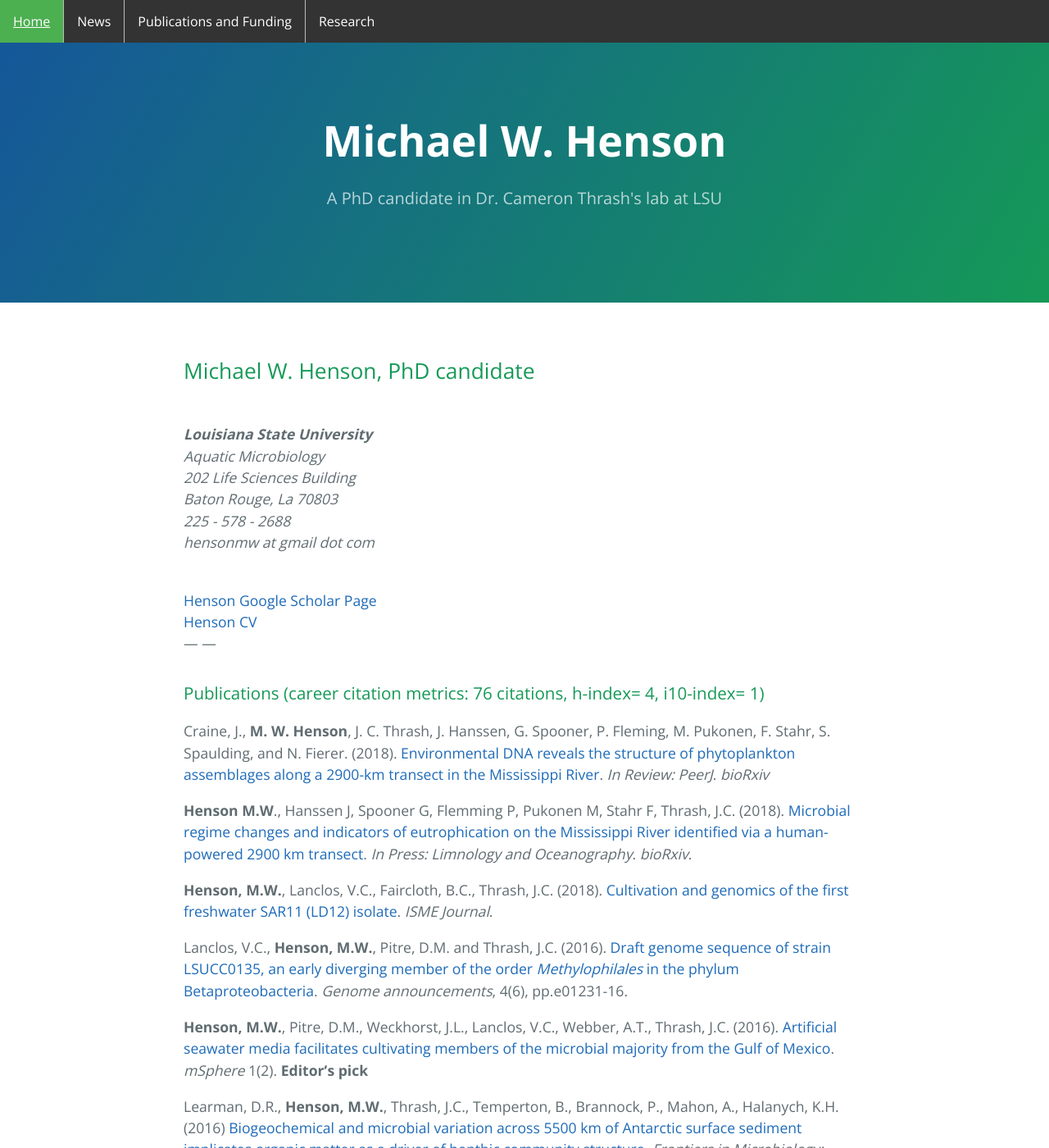
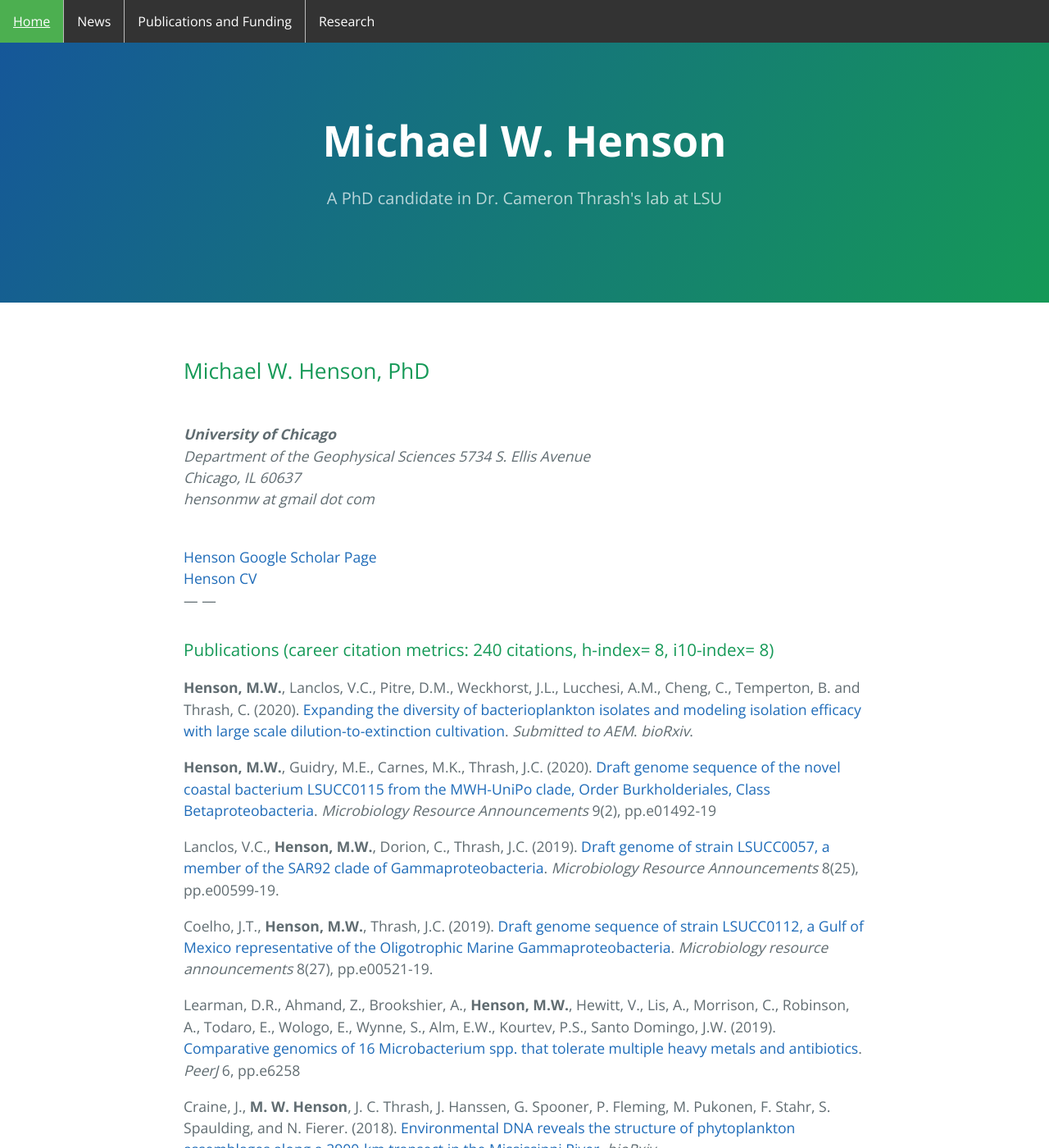
Before and after one commit to Hensonmw/hensonmw.github.io, a Jekyll site: the page built from Publications/index.md, in a window 1280 px wide and 1400 px high. Shown: the whole window at 82% size. Built offline with Jekyll 4.4.1, drawn with Linux system fonts in a browser that asks for light colours; comment, search, counter and statistics services are not loaded; some of the changed text lies outside the part shown.

Commit message:
updated pubs
added new pubs (2020)

```diff
--- a/Publications/index.md
+++ b/Publications/index.md
@@ -6,14 +6,13 @@ permalink: /Publications/
 <script type='text/javascript' src='https://d1bxh8uas1mnw7.cloudfront.net/assets/embed.js'></script>
 
 
-## Michael W. Henson, PhD candidate
+## Michael W. Henson, PhD
 
 <br>
-*__Louisiana State University__*
-*Aquatic Microbiology*
-*202 Life Sciences Building*
-*Baton Rouge, La 70803*
-*225 - 578 - 2688*
+*__University of Chicago__*
+*Department of the Geophysical Sciences*
+*5734 S. Ellis Avenue*
+*Chicago, IL 60637*
 *hensonmw at gmail dot com*
 
 <br>
@@ -25,55 +24,75 @@ permalink: /Publications/
 ---
 <br>
 
-### Publications (career citation metrics: 76 citations, h-index= 4, i10-index= 1)
+### Publications (career citation metrics: 240 citations, h-index= 8, i10-index= 8)
+
+<div style="float: right; padding-left: 15px" class='altmetric-embed' data-badge-type='donut' data-link-target='_blank' data-doi="10.1101/2020.04.17.046896"></div>
+
+**Henson, M.W.**, Lanclos, V.C., Pitre, D.M., Weckhorst, J.L., Lucchesi, A.M., Cheng, C., Temperton, B. and Thrash, C. (2020). [Expanding the diversity of bacterioplankton isolates and modeling isolation efficacy with large scale dilution-to-extinction cultivation](https://doi.org/10.1101/2020.04.17.046896){:target="_blank"}. *Submitted to AEM*. *bioRxiv*.
+
+<div style="float: right; padding-left: 15px" class='altmetric-embed' data-badge-type='donut' data-link-target='_blank' data-doi="10.1128/MRA.01492-19"></div>
+
+**Henson, M.W.**, Guidry, M.E., Carnes, M.K., Thrash, J.C. (2020). [Draft genome sequence of the novel coastal bacterium LSUCC0115 from the MWH-UniPo clade, Order Burkholderiales, Class Betaproteobacteria](https://doi.org/10.1128/MRA.01492-19){:target="_blank"}. *Microbiology Resource Announcements* 9(2), pp.e01492-19
+
+<div style="float: right; padding-left: 15px" class='altmetric-embed' data-badge-type='donut' data-link-target='_blank' data-doi="10.1128/genomeA.01231-16"></div>
+
+Lanclos, V.C., **Henson, M.W.**, Dorion, C., Thrash, J.C. (2019). [Draft genome of strain LSUCC0057, a member of the SAR92 clade of Gammaproteobacteria](https://doi.org/10.1128/genomeA.01231-16){:target="_blank"}. *Microbiology Resource Announcements* 8(25), pp.e00599-19.
+
+<div style="float: right; padding-left: 15px" class='altmetric-embed' data-badge-type='donut' data-link-target='_blank' data-doi="10.1128/MRA.00521-19"></div>
+
+Coelho, J.T., **Henson, M.W.**, Thrash, J.C. (2019). [Draft genome sequence of strain LSUCC0112, a Gulf of Mexico representative of the Oligotrophic Marine Gammaproteobacteria](https://doi.org/10.1128/MRA.00521-19){:target="_blank"}. *Microbiology resource announcements* 8(27), pp.e00521-19.
+
+<div style="float: right; padding-left: 15px" class='altmetric-embed' data-badge-type='donut' data-link-target='_blank' data-doi="10.1128/MRA.00521-19"></div>
+
+Learman, D.R., Ahmand, Z., Brookshier, A., **Henson, M.W.**, Hewitt, V., Lis, A., Morrison, C., Robinson, A., Todaro, E., Wologo, E., Wynne, S., Alm, E.W., Kourtev, P.S., Santo Domingo, J.W. (2019). [Comparative genomics of 16 Microbacterium spp. that tolerate multiple heavy metals and antibiotics](https://doi.org/10.7717/peerj.6258){:target="_blank"}. *PeerJ* 6, pp.e6258
 
 <div style="float: right; padding-left: 15px" class='altmetric-embed' data-badge-type='donut' data-link-target='_blank' data-doi="10.1101/261727"></div>
 
 Craine, J., **M. W. Henson**, J. C. Thrash, J. Hanssen, G. Spooner, P. Fleming, M. Pukonen, F. Stahr, S. Spaulding,
 and N. Fierer. (2018). [Environmental DNA reveals the structure of phytoplankton assemblages along a 2900-km transect
- in the Mississippi River](https://doi.org/10.1101/261727){:target="_blank"}. *In Review: PeerJ*. *bioRxiv*
+ in the Mississippi River](https://doi.org/10.1101/261727){:target="_blank"}. *bioRxiv*
 
 <div style="float: right; padding-left: 15px" class='altmetric-embed' data-badge-type='donut' data-link-target='_blank' data-doi="10.1101/091512"></div>
 
 **Henson M.W**., Hanssen J, Spooner G, Flemming P, Pukonen M, Stahr F, Thrash, J.C. (2018). [Microbial regime changes
-and indicators of eutrophication on the Mississippi River identified via a human-powered 2900 km transect](https://doi.org/10.1101/091512){:target="_blank"}. *In Press: Limnology and Oceanography*. *bioRxiv*.
+and indicators of eutrophication on the Mississippi River identified via a human-powered 2900 km transect](https://doi.org/10.1101/091512){:target="_blank"}. *Limnology and Oceanography* 63(5), pp.1837-1855.
 
 <div style="float: right; padding-left: 15px" class='altmetric-embed' data-badge-type='donut' data-link-target='_blank' data-doi="10.1038/s41396-018-0092-2"></div>
 
 **Henson, M.W.**, Lanclos, V.C., Faircloth, B.C., Thrash, J.C. (2018). [Cultivation and genomics of the first freshwater SAR11 (LD12) isolate](https://www.nature.com/articles/s41396-018-0092-2){:target="_blank"}.
-  *ISME Journal*.
+  *ISME Journal* 12, pp.1846–1860.
 
 <div style="float: right; padding-left: 15px" class='altmetric-embed' data-badge-type='donut' data-link-target='_blank' data-doi="10.1128/genomeA.01231-16"></div>
 
 Lanclos, V.C., **Henson, M.W.**, Pitre, D.M. and Thrash, J.C. (2016). [Draft genome sequence of strain LSUCC0135, an
-early diverging member of the order *Methylophilales* in the phylum Betaproteobacteria](http://genomea.asm.org/content/4/6/e01231-16.full){:target="_blank"}. *Genome announcements*, 4(6), pp.e01231-16.
+early diverging member of the order *Methylophilales* in the phylum Betaproteobacteria](http://genomea.asm.org/content/4/6/e01231-16.full){:target="_blank"}. *Genome announcements* 4(6), pp.e01231-16.
 
 <div style="float: right; padding-left: 15px" class='altmetric-embed' data-badge-type='donut' data-link-target='_blank' data-doi="10.1128/mSphere.00028-16"></div>
 
 **Henson, M.W.**, Pitre, D.M., Weckhorst, J.L., Lanclos, V.C., Webber, A.T., Thrash, J.C. (2016). [Artificial seawater
-media facilitates cultivating members of the microbial majority from the Gulf of Mexico](http://msphere.asm.org/content/1/2/e00028-16){:target="_blank"}. *mSphere* 1(2). **Editor’s pick**
+media facilitates cultivating members of the microbial majority from the Gulf of Mexico](http://msphere.asm.org/content/1/2/e00028-16){:target="_blank"}. *mSphere* 1(2), pp.e00028-16 **Editor’s pick**
 
 <div style="float: right; padding-left: 15px" class='altmetric-embed' data-badge-type='donut' data-link-target='_blank' data-doi="10.3389/fmicb.2016.00284"></div>
 
 Learman, D.R., **Henson, M.W.**, Thrash, J.C., Temperton, B., Brannock, P., Mahon, A., Halanych, K.H. (2016)
 [Biogeochemical and microbial variation across 5500 km of Antarctic surface sediment implicates organic matter as a
-driver of benthic community structure](https://dx.doi.org/10.3389/fmicb.2016.00284){:target="_blank"}. *Frontiers in Microbiology: Aquatic Microbiology*.
+driver of benthic community structure](https://dx.doi.org/10.3389/fmicb.2016.00284){:target="_blank"}. *Frontiers in Microbiology: Aquatic Microbiology* 7, pp.284.
 
 <div style="float: right; padding-left: 15px" class='altmetric-embed' data-badge-type='donut' data-link-target='_blank' data-doi="10.1007/s13213-015-1189-8"></div>
 
 Ni, C., Horton, D. J., Rui, J., **Henson, M.W.**, Jiang, Y., Huang, X., & Learman, D. R. (2016). [High concentrations of bioavailable
-heavy metals impact freshwater sediment microbial communities](https://link.springer.com/article/10.1007/s13213-015-1189-8){:target="_blank"}. *Annals of Microbiology*, 1-10.
+heavy metals impact freshwater sediment microbial communities](https://link.springer.com/article/10.1007/s13213-015-1189-8){:target="_blank"}. *Annals of Microbiology* 66, pp.1003–1012.
 
 <div style="float: right; padding-left: 15px" class='altmetric-embed' data-badge-type='donut' data-link-target='_blank' data-doi="10.7717/peerj.1395"></div>
 
 **Henson M.W.**, Santo Domingo J.W., Kourtev P.S., Jensen R.V., Dunn J.A., Learman D.R. (2015). [Metabolic and genomic
-analysis elucidates strain-level variation in Microbacterium spp. isolated from chromate contaminated sediment](https://dx.doi.org/10.7717/peerj.1395){:target="_blank"}. *PeerJ* 3:e1395
+analysis elucidates strain-level variation in Microbacterium spp. isolated from chromate contaminated sediment](https://dx.doi.org/10.7717/peerj.1395){:target="_blank"}. *PeerJ* 3, pp.e1395
 
 <div style="float: right; padding-left: 15px" class='altmetric-embed' data-badge-type='donut' data-link-target='_blank' data-doi="10.1128/AEM.02802-12"></div>
 
 Ryu, H., **Henson, M.**, Elk, M., Toledo-Hernandez, C., Griffith, J., Blackwood, D., Noble, R., Gourmelon, M.,
 Glassmeyer, S., and Santo Domingo, J. (2013). [Development of quantitative PCR assays targeting 16S rRNA gene of
-*Enterococcus* spp. and their application to the identification of *Enterococcus* species in environmental samples](http://aem.asm.org/content/79/1/196.full){:target="_blank"}. *Applied Environmental Microbiology*. January 2013 vol. 79 no. 1 196-204.
+*Enterococcus* spp. and their application to the identification of *Enterococcus* species in environmental samples](http://aem.asm.org/content/79/1/196.full){:target="_blank"}. *Applied Environmental Microbiology*. 79(1), pp.196-204.
 
 ### Funding
 
```
